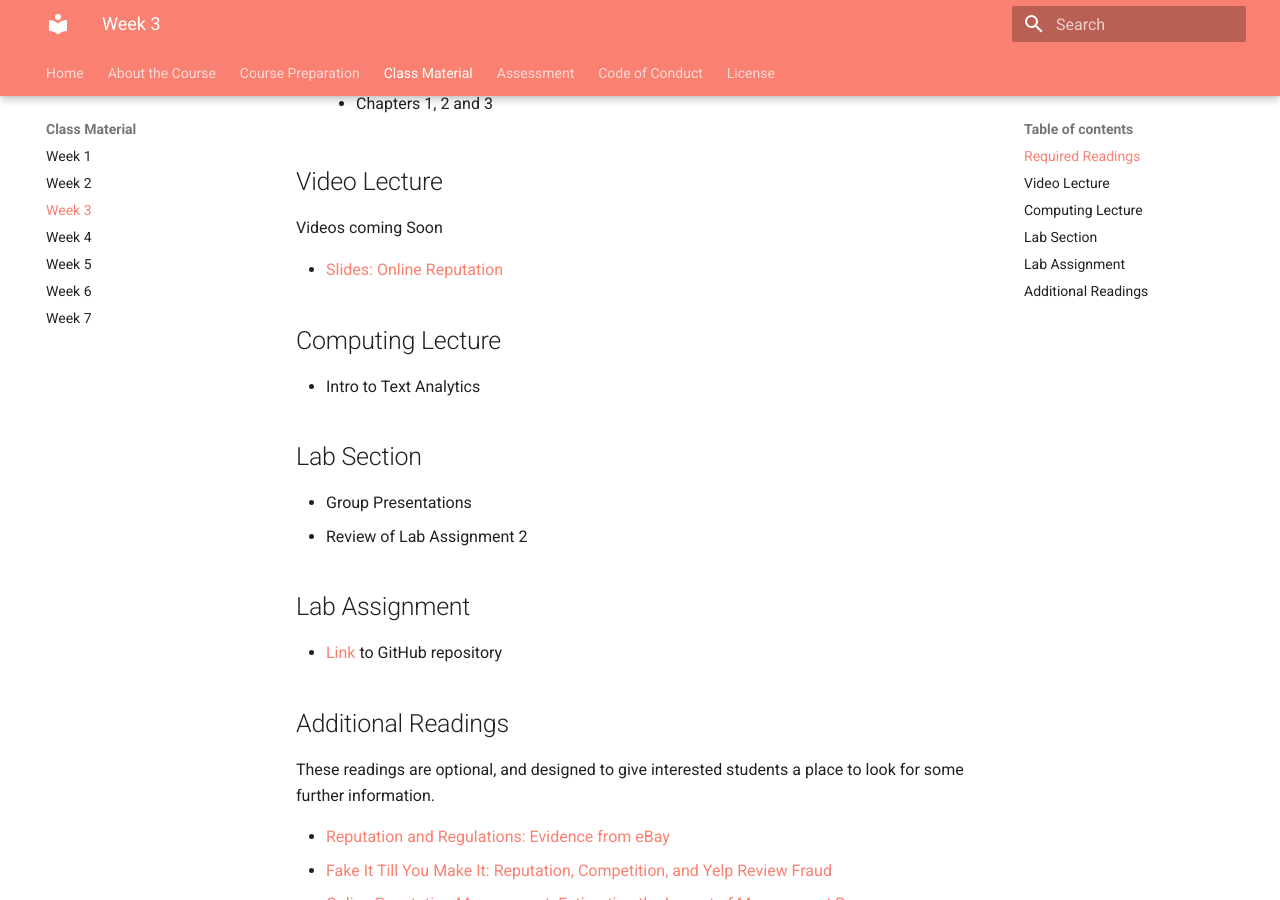
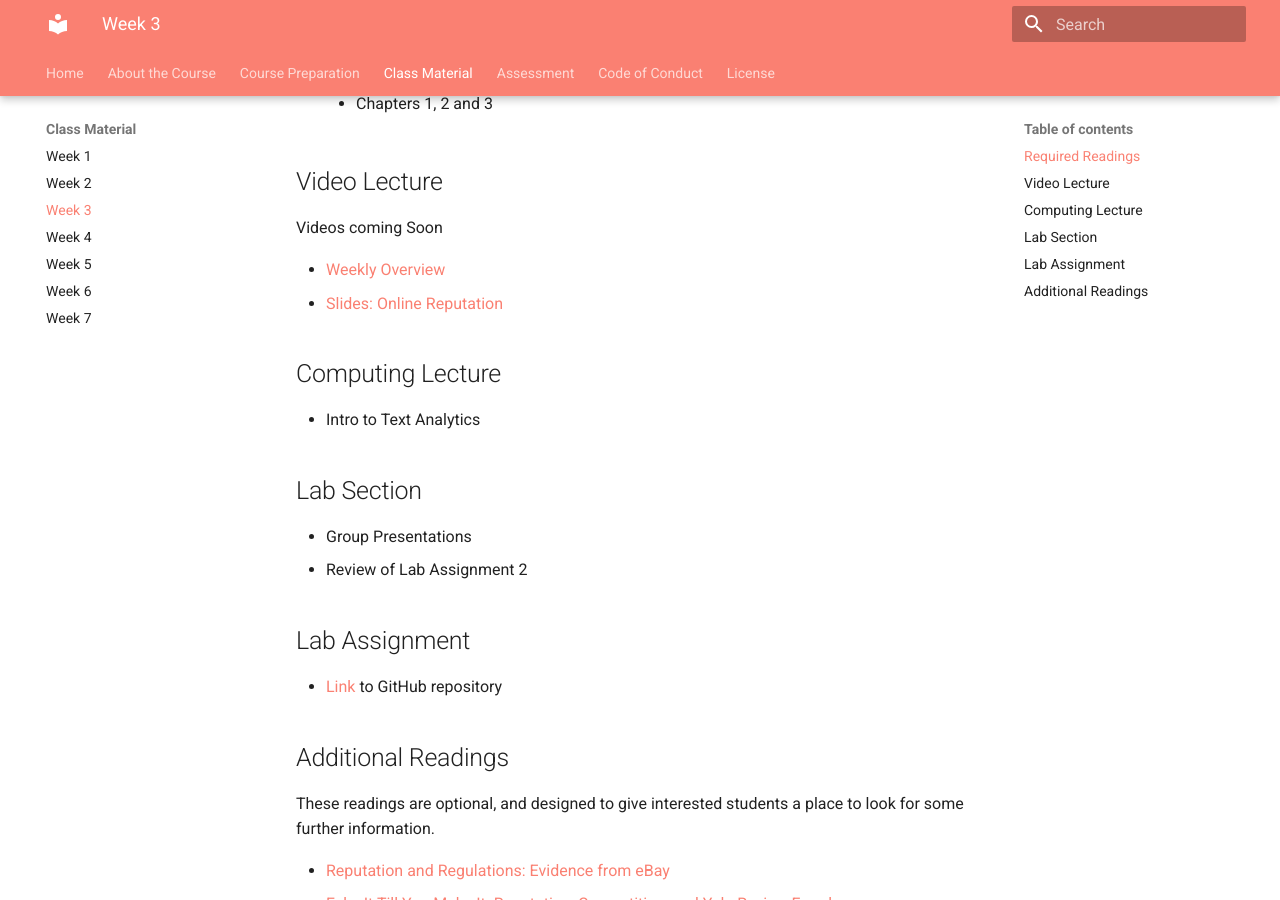
Before and after one commit to tisem-digital-marketing/2022-smwa, an MkDocs documentation site: the page built from docs/classes/week_03.md, in a window 1280 px wide and 900 px high, scrolled down 439 px. Built offline with MkDocs 1.6.1 and Material for MkDocs 9.7.7, drawn with Linux system fonts in a browser that asks for light colours.

Commit message:
add week 3 overview

```diff
--- a/docs/classes/week_03.md
+++ b/docs/classes/week_03.md
@@ -17,6 +17,7 @@ This book is a "go-to" for text analytics:
 
 Videos coming Soon
 
+* [Weekly Overview][week-overview]
 * [Slides: Online Reputation][lecture-slides-03]
 <!---* Videos as a [playlist](https://www.youtube.com/watch?v=X4c4-v1ZMeE&list=PL9QkA7C7GRGVPT7CpH90Y8Om79iA26grc) -->
 
@@ -57,3 +58,4 @@ These readings are optional, and designed to give interested students a place to
 [lab-03]: https://github.com/tisem-digital-marketing/smwa-lab-03
 [lab-03-s]: ../assets/labs/lab-03_solution.pdf
 [lecture-slides-03]: ../assets/lectures/week-03/week-03-slides.pdf
+[week-overview]: ../assets/lectures/week-03/week-03-overview.pdf
```
Also changed, not shown: 1 other file.
